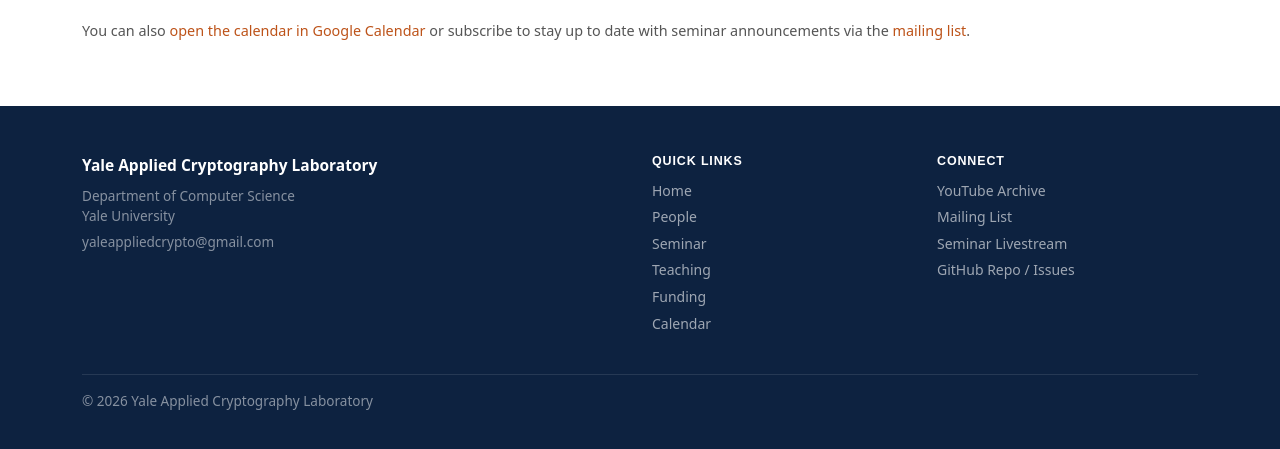
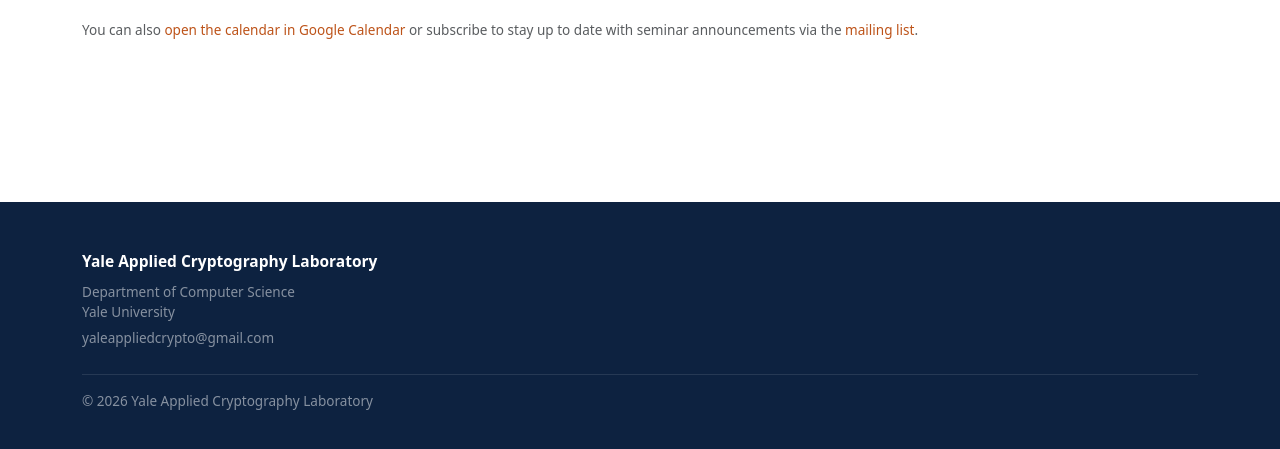
Before and after one commit to yale-acl/yacl-website, a Jekyll site: the page built from _pages/calendar.md, in a window 1280 px wide and 1327 px high. Shown: the part 868-1317 px from the top of the window. Built offline with Jekyll 4.4.1, drawn with Linux system fonts in a browser that asks for light colours; some web fonts are replaced.

Commit message:
Trim footer, ship a local placeholder avatar, tidy calendar and CSS headers
- Footer keeps the lab name, address, email and copyright; the Quick
  Links and Connect columns and their styles are removed.
- People without a photo now use assets/images/people/placeholder.svg
  instead of an external placeholder service.
- Calendar footnote uses Bootstrap utilities instead of an inline style.
- Stylesheet section headers renumbered in file order (no output change).

Co-Authored-By: Claude Fable 5.1 <noreply@anthropic.com>
Claude-Session: https://claude.ai/code/session_01HCdUkMUp6JRkArAx16DV6D

```diff
--- a/_data/people.yml
+++ b/_data/people.yml
@@ -1,5 +1,5 @@
 # Keep every people section ordered alphabetically by last name.
-placeholder: https://placehold.net/avatar.svg
+placeholder: /assets/images/people/placeholder.svg
 
 faculty:
   - name: James Aspnes
--- a/_includes/footer.html
+++ b/_includes/footer.html
@@ -1,28 +1,9 @@
 <footer class="site-footer py-5 mt-auto">
   <div class="container">
-    <div class="row g-4 mb-4">
-      <div class="col-lg-6">
-        <strong class="d-block text-white mb-2">Yale Applied Cryptography Laboratory</strong>
-        <p class="text-white-50 small mb-1">Department of Computer Science<br>Yale University</p>
-        <a href="mailto:{{ site.email }}" class="text-white-50 small">{{ site.email }}</a>
-      </div>
-      <div class="col-lg-3">
-        <h4 class="footer-heading">Quick Links</h4>
-        <ul class="list-unstyled">
-          {% for item in site.data.nav %}
-          <li><a href="{{ item.url | relative_url }}" class="footer-link">{{ item.title }}</a></li>
-          {% endfor %}
-        </ul>
-      </div>
-      <div class="col-lg-3">
-        <h4 class="footer-heading">Connect</h4>
-        <ul class="list-unstyled">
-          <li><a href="{{ site.youtube_archive }}" target="_blank" rel="noopener" class="footer-link">YouTube Archive</a></li>
-          <li><a href="{{ site.mailing_list }}" target="_blank" rel="noopener" class="footer-link">Mailing List</a></li>
-          <li><a href="{{ site.zoom_link }}" target="_blank" rel="noopener" class="footer-link">Seminar Livestream</a></li>
-          <li><a href="https://github.com/yale-acl/yacl-website" target="_blank" rel="noopener" class="footer-link">GitHub Repo / Issues</a></li>
-        </ul>
-      </div>
+    <div class="mb-4">
+      <strong class="d-block text-white mb-2">Yale Applied Cryptography Laboratory</strong>
+      <p class="text-white-50 small mb-1">Department of Computer Science<br>Yale University</p>
+      <a href="mailto:{{ site.email }}" class="text-white-50 small">{{ site.email }}</a>
     </div>
     <div class="border-top border-white border-opacity-10 pt-3">
       <p class="text-white-50 small mb-0">&copy; {{ site.time | date: "%Y" }} Yale Applied Cryptography Laboratory</p>
--- a/_pages/calendar.md
+++ b/_pages/calendar.md
@@ -11,7 +11,7 @@ subtitle: YACL events and seminar schedule
   title="YACL Calendar">
 </iframe>
 
-<p style="margin-top:1rem;font-size:.9rem;color:#555;">
+<p class="mt-3 small text-muted">
   You can also <a href="{{ site.calendar_embed }}" target="_blank" rel="noopener">open the calendar in Google Calendar</a>
   or subscribe to stay up to date with seminar announcements via the <a href="{{ site.mailing_list }}" target="_blank" rel="noopener">mailing list</a>.
 </p>
--- a/assets/css/main.css
+++ b/assets/css/main.css
@@ -85,7 +85,7 @@ a:hover { color: var(--bs-link-hover-color); text-decoration: underline; }
   transform: translateY(-1px);
 }
 
-/* 4. Navbar
+/* 3. Navbar
    ============================================================ */
 .yacl-navbar { background-color: var(--yacl-navy); box-shadow: 0 2px 8px rgba(0,0,0,.25); }
 .yacl-navbar .navbar-brand { font-size: .95rem; }
@@ -95,7 +95,7 @@ a:hover { color: var(--bs-link-hover-color); text-decoration: underline; }
 .yacl-navbar .nav-link.active { background: rgba(255,255,255,.18); color: #fff !important; }
 
 
-/* 3. Hero sections
+/* 4. Hero sections
    ============================================================ */
 .page-hero,
 .home-hero {
@@ -133,7 +133,7 @@ a:hover { color: var(--bs-link-hover-color); text-decoration: underline; }
 .page-hero h1 { margin-bottom: 0; }
 .page-subtitle { color: rgba(255,255,255,.82); font-size: 1.1rem; margin-top: .35rem; margin-bottom: 0; }
 
-/* 4. Page content layout
+/* 5. Page content layout
    ============================================================ */
 .page-body > h2,
 .page-section h2 { border-bottom: 2px solid var(--yacl-border); padding-bottom: .5rem; margin-bottom: 1.25rem; }
@@ -146,7 +146,7 @@ a:hover { color: var(--bs-link-hover-color); text-decoration: underline; }
 details[open] > .fold-summary .fold-label-open { display: none; }
 details[open] > .fold-summary .fold-label-close { display: inline; }
 
-/* 5. Home page sections
+/* 6. Home page sections
    ============================================================ */
 
 .home-section { padding: 3.5rem 0; }
@@ -158,7 +158,7 @@ details[open] > .fold-summary .fold-label-close { display: inline; }
 .section-header a { font-size: .9rem; font-weight: 500; }
 
 
-/* 6. Update tiles
+/* 7. Update tiles
    ============================================================ */
 /* Masonry grid: the script on the home page packs tiles into columns
    (shortest column first, keeping chronological order). */
@@ -283,7 +283,7 @@ a.avatar:hover { transform: translateY(-2px); }
 .updates-toggle:hover { text-decoration: underline; }
 
 
-/* 7. Seminar cards & accordion
+/* 8. Seminar cards & accordion
    ============================================================ */
 .seminar-full-list { gap: var(--yacl-tile-gap); }
 
@@ -413,7 +413,7 @@ a.avatar:hover { transform: translateY(-2px); }
   transform: rotate(90deg);
 }
 
-/* 8. People page
+/* 9. People page
    ============================================================ */
 .page-section { margin-bottom: 2.5rem; }
 
@@ -438,12 +438,12 @@ a.avatar:hover { transform: translateY(-2px); }
 .member-role { font-size: .9rem; color: var(--yacl-ink-muted); margin: .25rem 0 0; }
 
 
-/* 9. Teaching page
+/* 10. Teaching page
    ============================================================ */
 .course-table td:first-child { font-weight: 600; color: var(--yacl-navy); white-space: nowrap; }
 
 
-/* 10. Funding page
+/* 11. Funding page
    ============================================================ */
 .funding-grid { display: grid; grid-template-columns: repeat(auto-fit, minmax(200px,1fr)); gap: 1.25rem; margin-bottom: 2rem; }
 .funding-card { background: #fff; border: 1px solid var(--yacl-border); border-radius: 12px; padding: 1.5rem 1.25rem; min-height: 200px; display: flex; flex-direction: column; justify-content: space-between; align-items: center; text-align: center; box-shadow: 0 4px 16px rgba(13,34,64,.06); }
@@ -452,20 +452,17 @@ a.avatar:hover { transform: translateY(-2px); }
 .funding-logo--nsf { height: 130px; max-width: 130px; }
 
 
-/* 11. Calendar
+/* 12. Calendar
    ============================================================ */
 .calendar-embed { width: 100%; height: 600px; border: 1px solid var(--yacl-border); border-radius: 8px; }
 
 
-/* 12. Footer
+/* 13. Footer
    ============================================================ */
 .site-footer { background: var(--yacl-footer); }
-.footer-heading { color: #fff; font-family: 'aktiv-grotesk', sans-serif; font-size: .78rem; font-weight: 600; text-transform: uppercase; letter-spacing: .07em; margin-bottom: .65rem; }
-.footer-link { color: rgba(255,255,255,.6); font-size: .875rem; text-decoration: none; display: block; margin-bottom: .35rem; }
-.footer-link:hover { color: #fff; }
 
 
-/* 13. Responsive tweaks (Bootstrap handles the rest)
+/* 14. Responsive tweaks (Bootstrap handles the rest)
    ============================================================ */
 @media (max-width: 991px) {
   .yacl-navbar .nav-link { padding: .55rem .75rem; }
```
Also changed, not shown: assets/images/people/placeholder.svg (added).
